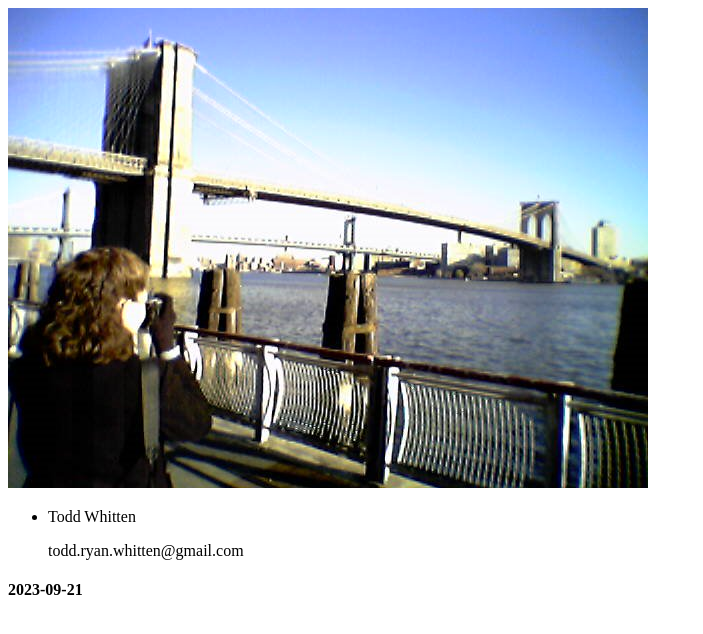
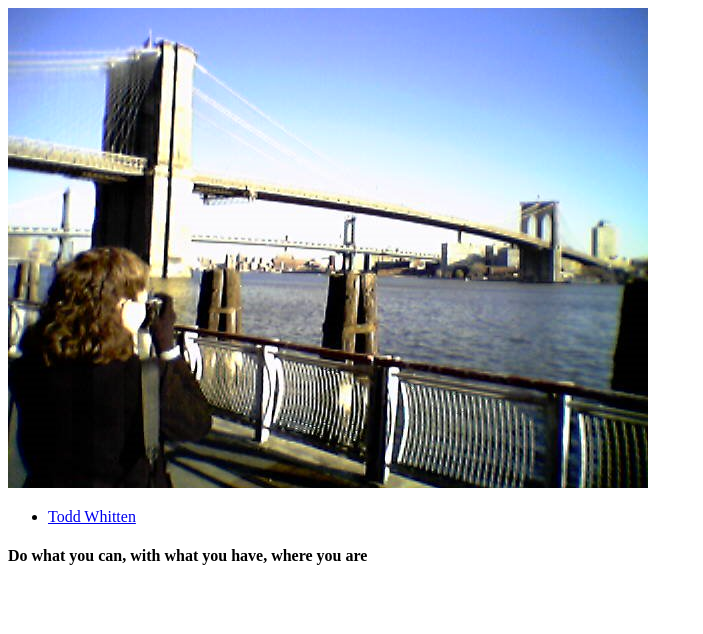
Before and after one commit to ToddRyanWhitten/toddryanwhitten.com, a Vue app: page / in a window 1280 px wide. Shown: the top 634 px of the page, without its empty margins (0-703 px from the left). Built offline with nearby package versions, Linux system fonts and the light colour scheme; a web font is replaced by a local one.

Commit message:
fixed email link, daily message, photo

```diff
--- a/src/App.vue
+++ b/src/App.vue
@@ -1,6 +1,6 @@
 <template>
-  <HelloWorld msg="Do what you can, with what you have, where you are"/>
-  <IndexMenu menuItem="2023-09-21"></IndexMenu>
+  <HelloWorld msg="2023/09/22"/>
+  <IndexMenu menuItem="Do what you can, with what you have, where you are"></IndexMenu>
 </template>
 
 <script>
--- a/src/components/HelloWorld.vue
+++ b/src/components/HelloWorld.vue
@@ -3,8 +3,12 @@
   <ul class="divide-y divide-gray-200">
     <li v-for="person in people" :key="person.email" class="py-4 flex">
       <div class="ml-3">
-        <p class="text-sm font-medium text-gray-900">{{ person.name }}</p>
-        <p class="text-sm text-gray-500">{{ person.email }}</p>
+        <p class="text-sm font-medium text-gray-900">
+            <a :href="'mailto:' + person.email">
+            {{ person.name }}
+            </a>
+        </p>
+        <p class="text-sm text-gray-500"></p>
       </div>
     </li>
   </ul>
```
